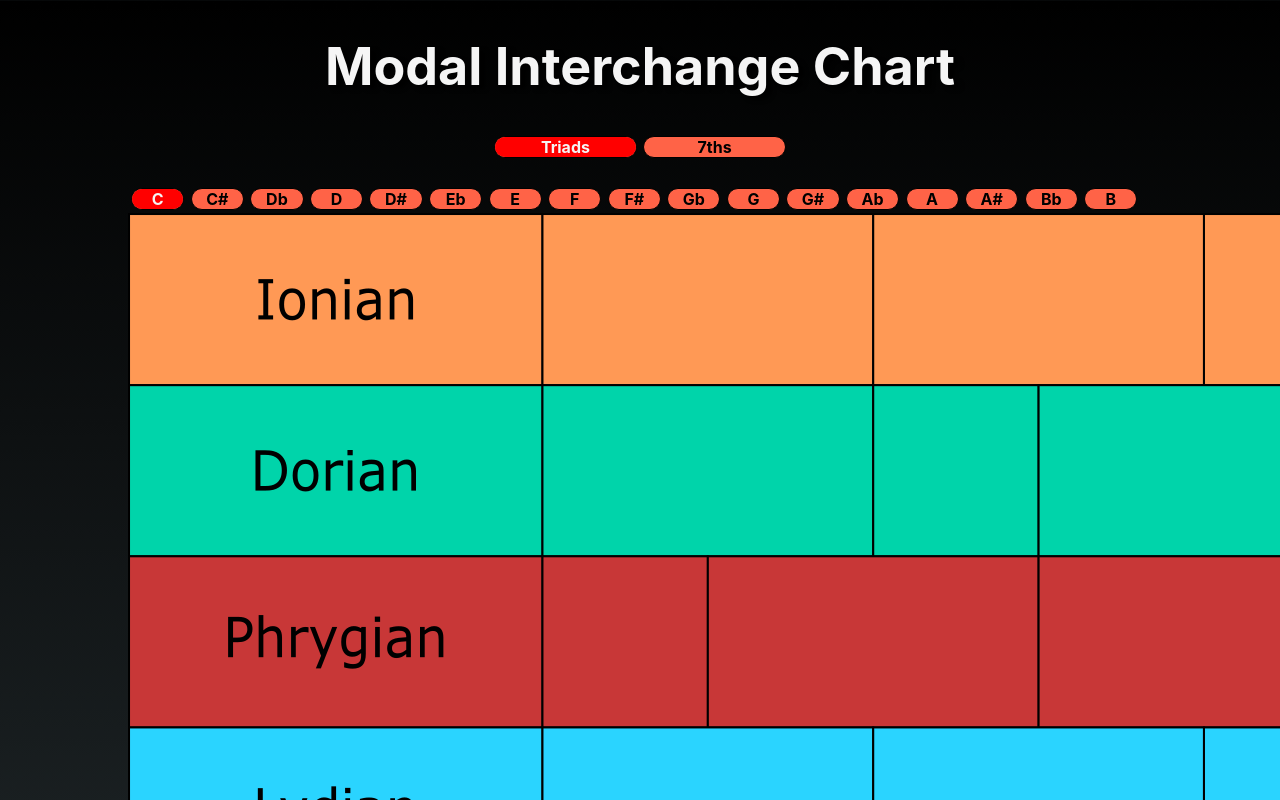
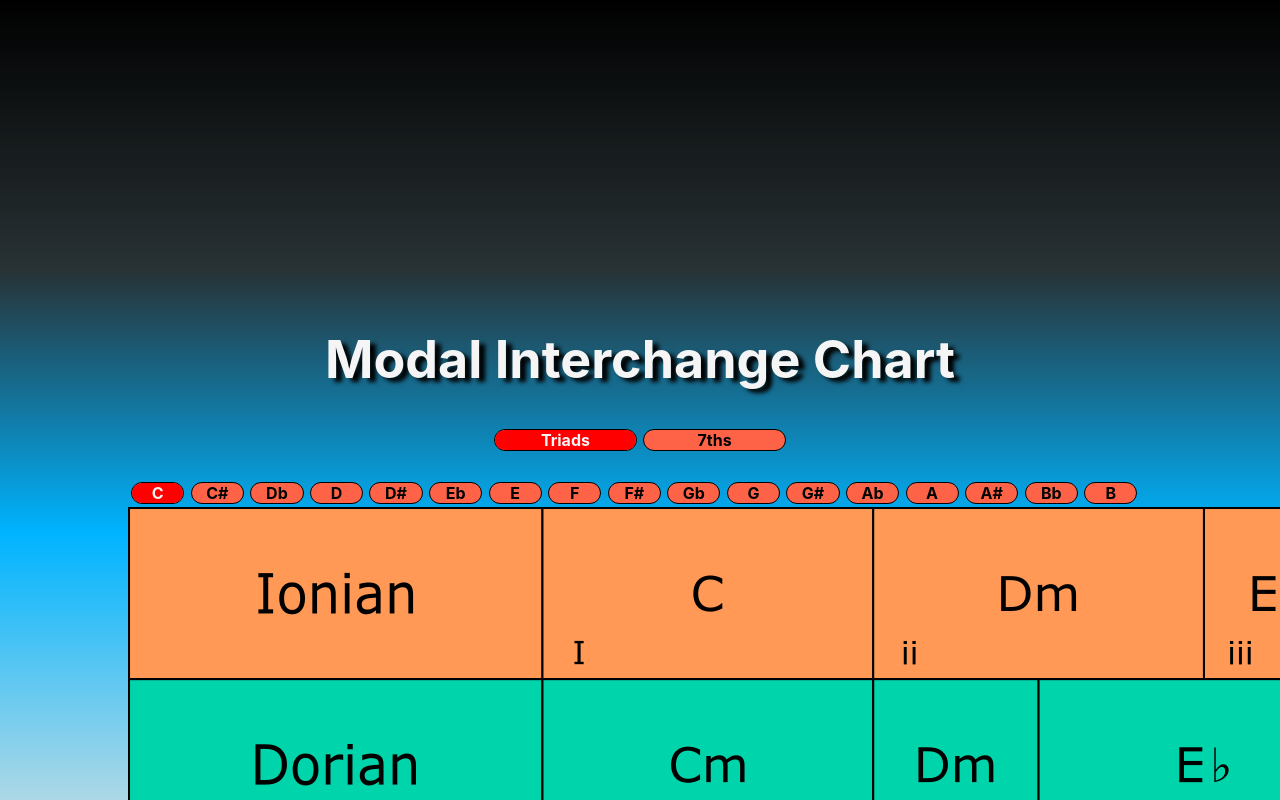
Before and after one commit to Tycholiz/modal-interchange-chart, a React (Create React App) app: page / in a window 1280 px wide. Shown: the top 800 px of the page. Built offline with nearby package versions, Linux system fonts and the light colour scheme.

Commit message:
chart properly overlayed

```diff
--- a/src/styles/Chart.css
+++ b/src/styles/Chart.css
@@ -1,11 +1,12 @@
 .chartWrapper {
-	display: relative;
-	flex-direction: column;
+	position: relative;
+	display: inline-block;
 	--primary-color: red;
+	width: 500px;
 }
 
 .overlayImage {
-	display: absolute;
+	position: absolute;
 	top: 0;
 	bottom: 0;
 	right: 0;
```
